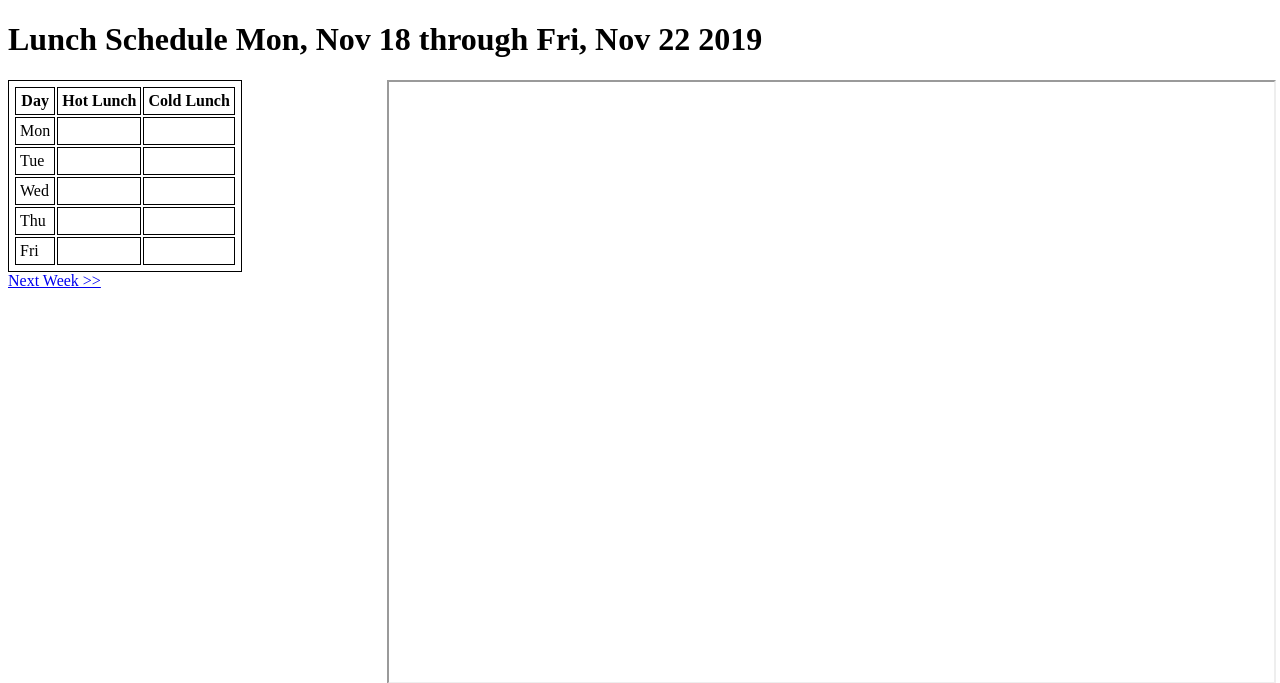
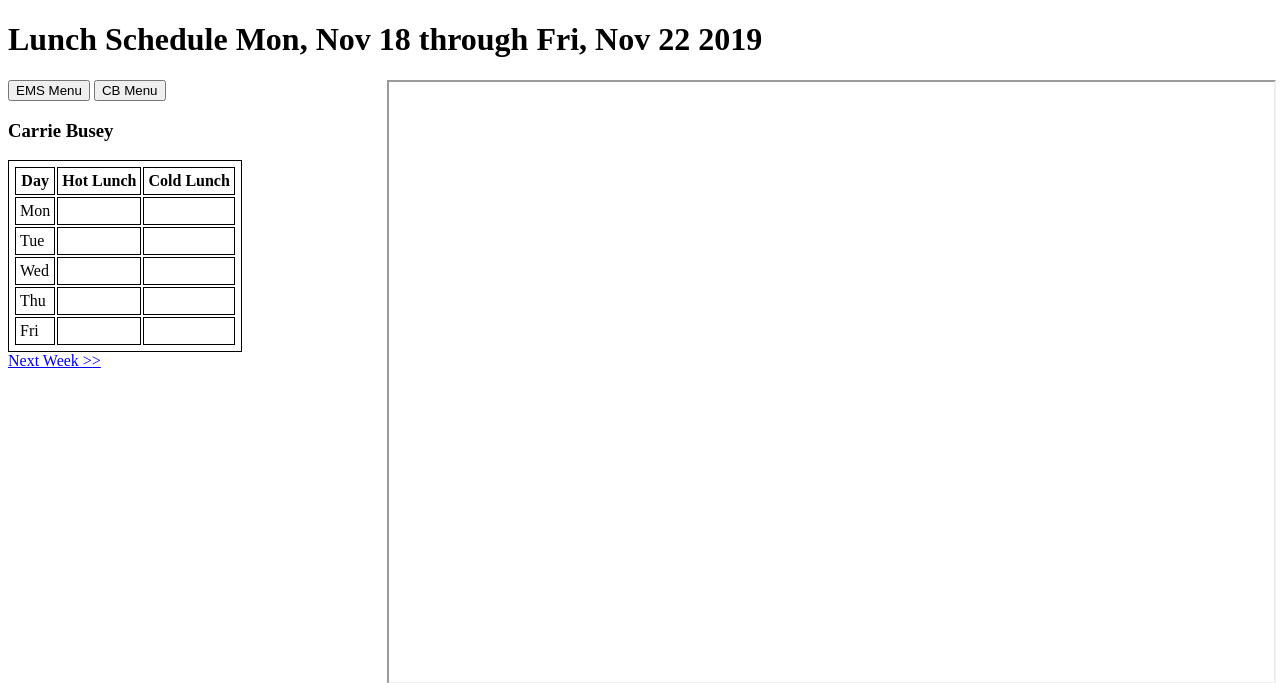
Before and after one commit to kbhalerao/bhalerao, a Django app: page / in a window 1280 px wide. Shown: the top 683 px of the page. Run offline with Django 3.2, Linux system fonts and the light colour scheme; the visitor is signed in with stand-in values (Sample User, id 1); data that the repository does not hold is empty.

Commit message:
added menu switch feature

```diff
--- a/home/settings.py
+++ b/home/settings.py
@@ -84,6 +84,8 @@ DATABASES = {
     }
 }
 
+LOGIN_URL = "/admin/"
+
 
 # Password validation
 # https://docs.djangoproject.com/en/2.2/ref/settings/#auth-password-validators
--- a/lunch/models.py
+++ b/lunch/models.py
@@ -12,7 +12,8 @@ class Student(models.Model):
 
 class Menu(models.Model):
 
-    url = models.URLField()
+    ems = models.URLField(help_text="Edison Menu")
+    cb = models.URLField(help_text="Carrie Busey Menu")
 
 
 class PlanManager(models.Manager):
--- a/lunch/templates/lunch/lunchview.html
+++ b/lunch/templates/lunch/lunchview.html
@@ -7,6 +7,7 @@
             border: 1px solid black;
             padding: 4px;
         }
+
         span {
             border: 1px solid blue;
             padding: 4px;
@@ -15,6 +16,7 @@
         tr.drag {
             background-color: yellow;
         }
+
         tr {
             background-color: white;
         }
@@ -28,6 +30,9 @@
 <div style="width:30%; float:left">
     <div class="result">
     </div>
+    <input type="button" id="btn_ems" value="EMS Menu" data="{{ menu.ems }}">
+    <input type="button" id="btn_cb" value="CB Menu" data="{{ menu.cb }}">
+    <h3 id="menu_name">Carrie Busey</h3>
     <table>
         <thead>
         <tr>
@@ -63,7 +68,7 @@
     </div>
 </div>
 <div style="float:right; width:70%">
-            <iframe height="600" width="100%" src="{{ menu.url }}"></iframe>
+    <iframe id="menu_window" height="600" width="100%" src="{{ menu.cb }}"></iframe>
 </div>
 <script>
     var data;
@@ -83,14 +88,16 @@
         }
         return cookieValue;
     }
+
     var csrftoken = getCookie('csrftoken');
 
     function csrfSafeMethod(method) {
         // these HTTP methods do not require CSRF protection
         return (/^(GET|HEAD|OPTIONS|TRACE)$/.test(method));
     }
+
     $.ajaxSetup({
-                beforeSend: function(xhr, settings) {
+        beforeSend: function (xhr, settings) {
             if (!csrfSafeMethod(settings.type) && !this.crossDomain) {
                 xhr.setRequestHeader("X-CSRFToken", csrftoken);
             }
@@ -98,41 +105,53 @@
     });
 
     $(document).ready(function () {
-            $(".event").on("dragstart",function(event){
+        $(".event").on("dragstart", function (event) {
             var dt = event.originalEvent.dataTransfer;
             var node = event.target;
             var row = $(node).closest("tr").addClass("drag")
 
             dt.setData('text/html', node.innerHTML);
-                dt.setData('text/plain',node.id);
+            dt.setData('text/plain', node.id);
             event.stopPropagation();
         });
-            $(".event").on("dragend",function(e){
-                event.preventDefault();event.stopPropagation();
+        $(".event").on("dragend", function (e) {
+            event.preventDefault();
+            event.stopPropagation();
         })
 
-            $(".row > td").on("dragenter dragover dragleave",function(e){
-                        event.preventDefault();event.stopPropagation();
+        $(".row > td").on("dragenter dragover dragleave", function (e) {
+            event.preventDefault();
+            event.stopPropagation();
         })
-            $(".row > td").on("drop",function(event){
+        $(".row > td").on("drop", function (event) {
 
             var dragObjId = event.originalEvent.dataTransfer.getData("text/plain");
-                data = $("#"+dragObjId);
+            data = $("#" + dragObjId);
             var dropTarget = $(event.target).closest("td");
             var dropRow = $(event.target).closest("tr")
-                if($(dropRow).hasClass("drag")) {
+            if ($(dropRow).hasClass("drag")) {
                 $(dropRow).removeClass("drag");
                 $(dropTarget).prepend(data);
                 var id = $(data).prop('id');
                 var state = $(dropTarget).attr("name");
                 console.log(state);
-                    $.post( "/lunch/switch/" + id + "/",
-                        {'status': state },
-                        function( data ) {
-                      $( ".result" ).html( data );
+                $.post("/lunch/switch/" + id + "/",
+                    {'status': state},
+                    function (data) {
+                        $(".result").html(data);
                     });
             }
         });
+        $("input#btn_ems").on('click', function () {
+            var url = $("input#btn_ems").attr('data');
+            $("iframe#menu_window").attr('src', url);
+            $("h3#menu_name").html("Edison");
+        })
+        $("input#btn_cb").on('click', function () {
+            var url = $("input#btn_cb").attr('data');
+            $("iframe#menu_window").attr('src', url);
+            $("h3#menu_name").html("Carrie Busey");
+        })
     })
 </script>
 </body>
```
Also changed, not shown: lunch/migrations/0004_auto_20191124_0212.py (added). Lines whose indentation alone changed are shown as unchanged.
